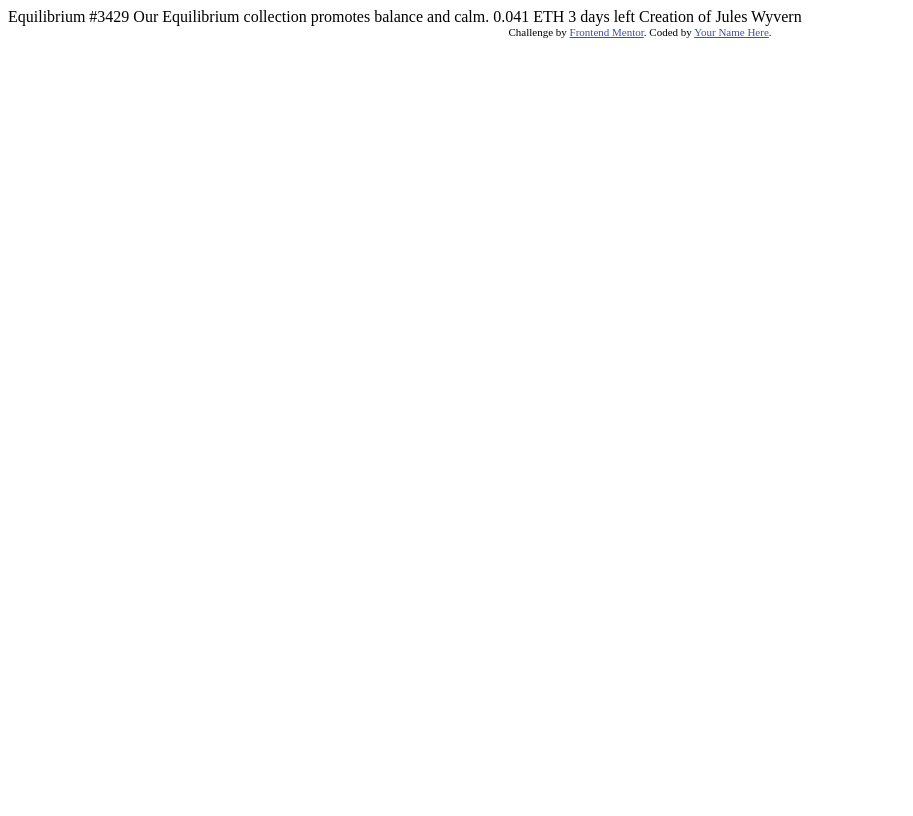
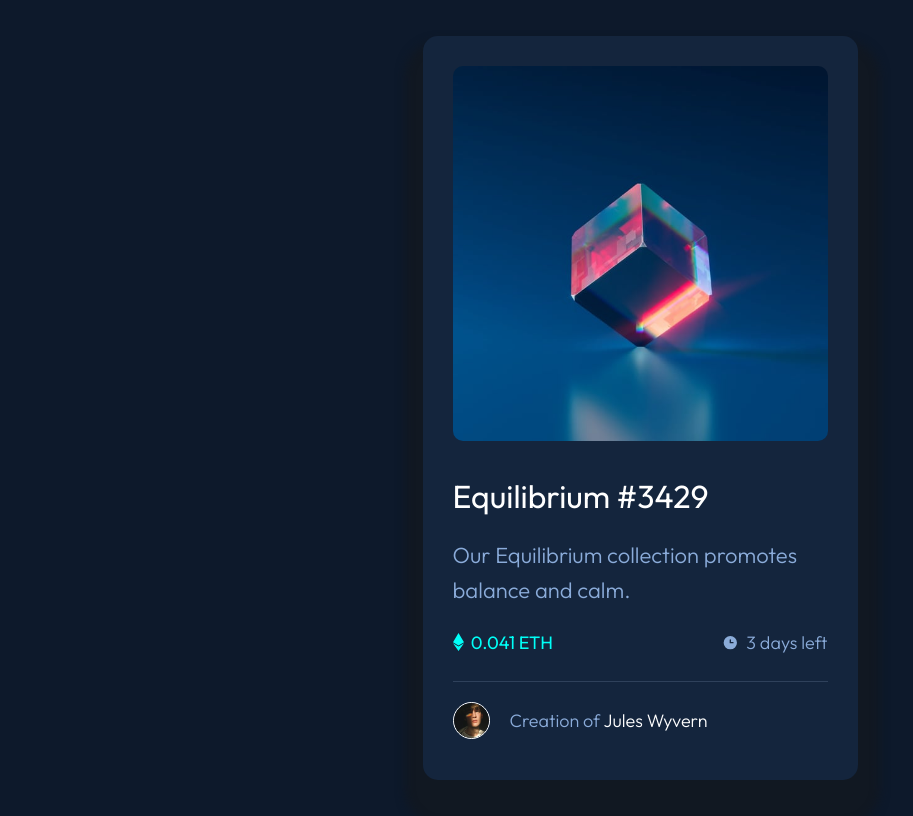
Before and after one commit to simonhja/NFT-Card, a plain HTML site: page index.html in a window 1280 px wide. Shown: the whole page, without its empty margins (0-913 px from the left). Drawn offline with Linux system fonts and the light colour scheme.

Commit message:
html, css and readme final updates

```diff
--- a/index.html
+++ b/index.html
@@ -5,29 +5,39 @@
   <meta name="viewport" content="width=device-width, initial-scale=1.0"> <!-- displays site properly based on user's device -->
 
   <link rel="icon" type="image/png" sizes="32x32" href="./images/favicon-32x32.png">
+  <link rel="stylesheet" href="styles.css">
+  <link rel="preconnect" href="https://fonts.googleapis.com">
+<link rel="preconnect" href="https://fonts.gstatic.com" crossorigin>
+<link href="https://fonts.googleapis.com/css2?family=Outfit:wght@300;400;600&display=swap" rel="stylesheet">
 
   <title>Frontend Mentor | NFT preview card component</title>
 
-  <!-- Feel free to remove these styles or customise in your own stylesheet 👍 -->
-  <style>
-    .attribution { font-size: 11px; text-align: center; }
-    .attribution a { color: hsl(228, 45%, 44%); }
-  </style>
 </head>
 <body>
+  <div class="card">
+    <div>
+      <div class="image__container">
+        <a href="#"><img src="images/image-equilibrium.jpg" alt="Equilibrium logo image" class="card__image"></a>
+        <div class="image__icon">
+          <img src="images/icon-view.svg" alt="eye icon">
+        </div>
+      </div>
+      <a href="#">
+        <h1>Equilibrium <span id="card-number">#3429</span></h1>
+      </a>
+      <p id="main-p">Our Equilibrium collection promotes balance and calm.</p>
+      <div id="amount-line">
+        <p id="amount"><img src="images/icon-ethereum.svg" alt="ethereum icon" class="icon"> 0.041 ETH</p>
+        <p id="days-left"><img src="images/icon-clock.svg" alt="clock ion" class="icon"> 3 days left</p>
+      </div>
+      <hr>
+      <footer>
+        <img src="images/image-avatar.png" alt="profile picture" id="image-avatar">
+        <p id="footer-p"> Creation of <a href="#">Jules Wyvern</a></p>
+      </footer>
 
-  Equilibrium #3429
+    </div>
+  </div>
 
-  Our Equilibrium collection promotes balance and calm.
-
-  0.041 ETH
-  3 days left
-
-  Creation of Jules Wyvern
-
-  <div class="attribution">
-    Challenge by <a href="https://www.frontendmentor.io?ref=challenge" target="_blank">Frontend Mentor</a>.
-    Coded by <a href="#">Your Name Here</a>.
-  </div>
 </body>
 </html>
--- /dev/null
+++ b/styles.css
@@ -0,0 +1,111 @@
+
+body {
+    background-color: hsl(217, 54%, 11%);
+    height: 100vh;
+    font-family: 'Outfit', sans-serif;
+    display: flex;
+    justify-content: center;
+    align-items: center;
+    color:  hsl(215, 51%, 70%);
+    font-size: 18px;
+    font-weight: 300;
+}
+
+a {
+    color: white;
+    text-decoration: none;
+}
+
+a:hover {
+    color: hsl(178, 100%, 50%);
+}
+
+.card {
+    max-width: 375px;
+    background-color: hsl(216, 50%, 16%);
+    box-shadow: 2px 25px 10px 20px hsl(215, 32%, 10%);
+    border-radius: 15px;
+    padding: 30px;
+}
+
+.image__container {
+    position: relative;
+}
+
+.card__image {
+    width: 100%;
+    border-radius: 10px;
+}
+
+.image__container:hover .image__icon {
+    cursor: pointer;
+    display: flex;
+    justify-content: center;
+    align-items: center;
+    width: 100%;
+    height: 100%;
+    position: absolute;
+    top: 0;
+    border-radius: 0.5rem;
+    background-color: rgba(0, 255, 247, 0.35);
+}
+
+.image__icon {
+    display: none;
+}
+
+h1 {
+    font-weight: 400;
+    font-size: 2rem;
+    margin-top: 30px;
+}
+
+#main-p {
+    font-size: 22px;
+    margin-top: 5px;
+    margin-bottom: 5px;
+    line-height: 35px;
+}
+
+#amount-line{
+    display: flex;
+    justify-content: space-between;
+}
+
+.icon {
+    vertical-align: -0.125em;
+    padding-right: 0.2em;
+}
+
+#amount {
+    display: inline-block;
+    color: hsl(178, 100%, 50%);
+    font-weight: 400;
+}
+
+#days-left {
+    display: inline-block;
+    font-weight: 300;
+}
+
+hr {
+    height: 1px;
+    border-width: 0;
+    background-color: hsl(215, 32%, 27%);
+}
+
+footer {
+    display: flex;
+    align-items: center;
+}
+
+#image-avatar {
+    max-width: 35px;
+    border: 1px solid white;
+    border-radius: 50%;
+    margin-right: 20px;
+}
+
+#footer-p {
+    display: inline-block;
+}
```
Also changed, not shown: 1 other file.
